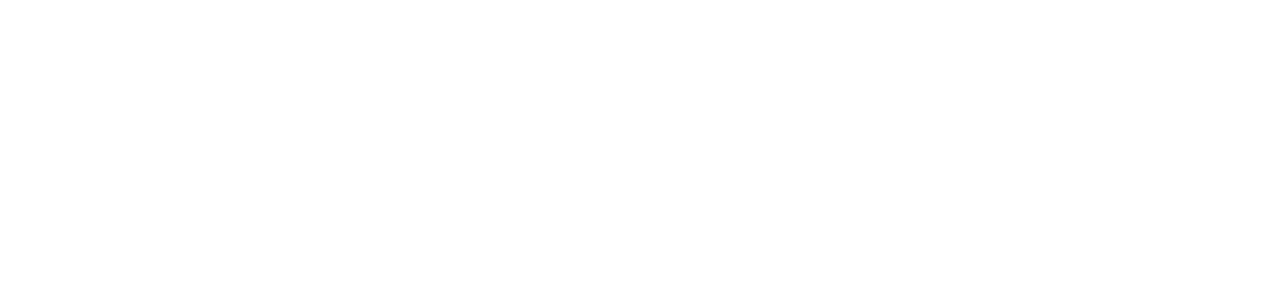
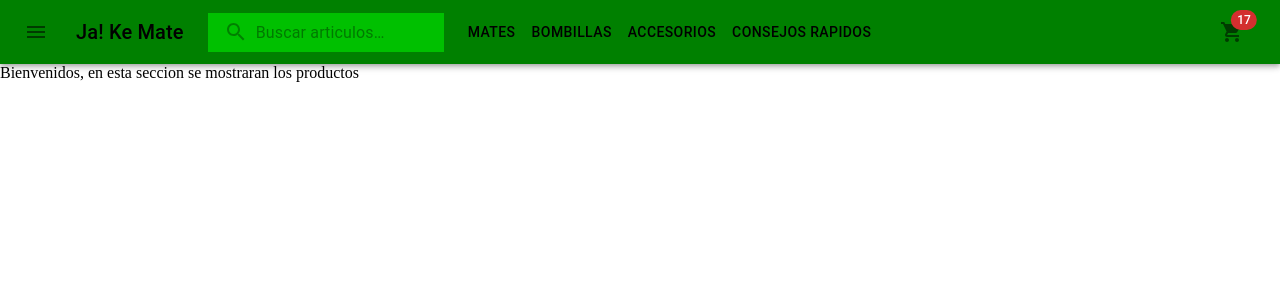
Before and after one commit to nicolasesmite/EcommerceNicolasEsmite, a React (Vite) app: page / in a window 1280 px wide. Shown: the top 300 px of the page. Built offline with nearby package versions, Linux system fonts and the light colour scheme.

Commit message:
PreEntrega1-Esmite

```diff
--- a/src/App.jsx
+++ b/src/App.jsx
@@ -1,5 +1,13 @@
+import NavBar from "./components/pages/home/NavBar/NavBar";
+import ItemListContainer from "./components/pages/home/NavBar/ItemListContainer";
+
 function App() {
-  return <></>;
+  return (
+    <>
+      <NavBar />
+      <ItemListContainer mensaje="Bienvenidos, en esta seccion se mostraran los productos" />
+    </>
+  );
 }
 
 export default App;
--- /dev/null
+++ b/src/components/pages/home/NavBar/CartWidget.jsx
@@ -0,0 +1,21 @@
+import React from "react";
+import ShoppingCartIcon from "@mui/icons-material/ShoppingCart";
+import { IconButton } from "@mui/material";
+import { Badge } from "@mui/material"; //importamos bagde que es el contador
+
+function CartWidget() {
+  return (
+    <IconButton
+      size="large"
+      aria-label="show more"
+      aria-haspopup="true"
+      color="black"
+    >
+      <Badge badgeContent={17} color="error">
+        <ShoppingCartIcon />
+      </Badge>
+    </IconButton>
+  );
+}
+
+export default CartWidget;
--- /dev/null
+++ b/src/components/pages/home/NavBar/ItemListContainer.jsx
@@ -0,0 +1,7 @@
+import React from "react";
+
+function ItemListContainer({ mensaje }) {
+  return <div>{mensaje}</div>;
+}
+
+export default ItemListContainer;
--- /dev/null
+++ b/src/components/pages/home/NavBar/NavBar.jsx
@@ -0,0 +1,153 @@
+import React from "react";
+import CartWidget from "./CartWidget";
+import { styled, alpha } from "@mui/material/styles";
+import AppBar from "@mui/material/AppBar";
+import Box from "@mui/material/Box";
+import Toolbar from "@mui/material/Toolbar";
+import IconButton from "@mui/material/IconButton";
+import Typography from "@mui/material/Typography";
+import InputBase from "@mui/material/InputBase";
+import Menu from "@mui/material/Menu";
+import MenuIcon from "@mui/icons-material/Menu";
+import SearchIcon from "@mui/icons-material/Search";
+import { Button } from "@mui/material";
+
+const Search = styled("div")(({ theme }) => ({
+  position: "relative",
+  borderRadius: theme.shape.borderRadius,
+
+  marginRight: theme.spacing(2),
+  marginLeft: 0,
+  width: "100%",
+  [theme.breakpoints.up("sm")]: {
+    marginLeft: theme.spacing(3),
+    width: "auto",
+  },
+}));
+
+const SearchIconWrapper = styled("div")(({ theme }) => ({
+  padding: theme.spacing(0, 2),
+  height: "100%",
+  position: "absolute",
+  pointerEvents: "none",
+  display: "flex",
+  alignItems: "center",
+  justifyContent: "center",
+  color: "black",
+}));
+
+const StyledInputBase = styled(InputBase)(({ theme }) => ({
+  backgroundColor: "rgba(0,255,0,0.5)",
+  "&:hover": {
+    backgroundColor: "rgba(0,255,0,0.2)",
+  },
+  "& .MuiInputBase-input": {
+    padding: theme.spacing(1, 1, 1, 0),
+    // vertical padding + font size from searchIcon
+    paddingLeft: `calc(1em + ${theme.spacing(4)})`,
+    transition: theme.transitions.create("width"),
+    width: "100%",
+    [theme.breakpoints.up("md")]: {
+      width: "20ch",
+    },
+  },
+}));
+
+export default function PrimarySearchAppBar() {
+  const [anchorEl, setAnchorEl] = React.useState(null);
+  const [mobileMoreAnchorEl, setMobileMoreAnchorEl] = React.useState(null);
+  const navItems = ["Mates", "Bombillas", "Accesorios", "Consejos Rapidos"];
+
+  const isMenuOpen = Boolean(anchorEl);
+  const isMobileMenuOpen = Boolean(mobileMoreAnchorEl);
+
+  const handleMobileMenuClose = () => {
+    setMobileMoreAnchorEl(null);
+  };
+
+  const menuId = "primary-search-account-menu";
+  const renderMenu = (
+    <Menu
+      anchorEl={anchorEl}
+      anchorOrigin={{
+        vertical: "top",
+        horizontal: "right",
+      }}
+      id={menuId}
+      keepMounted
+      transformOrigin={{
+        vertical: "top",
+        horizontal: "right",
+      }}
+      open={isMenuOpen}
+    ></Menu>
+  );
+
+  const mobileMenuId = "primary-search-account-menu-mobile";
+  const renderMobileMenu = (
+    <Menu
+      anchorEl={mobileMoreAnchorEl}
+      anchorOrigin={{
+        vertical: "top",
+        horizontal: "right",
+      }}
+      id={mobileMenuId}
+      keepMounted
+      transformOrigin={{
+        vertical: "top",
+        horizontal: "right",
+      }}
+      open={isMobileMenuOpen}
+      onClose={handleMobileMenuClose}
+    ></Menu>
+  );
+
+  return (
+    <Box sx={{ flexGrow: 1 }}>
+      <AppBar position="static" sx={{ backgroundColor: "green" }}>
+        <Toolbar>
+          <IconButton
+            size="large"
+            edge="start"
+            color="black"
+            aria-label="open drawer"
+            sx={{ mr: 2 }}
+          >
+            <MenuIcon />
+          </IconButton>
+          <Typography
+            variant="h6"
+            noWrap
+            component="div"
+            sx={{ color: "black", display: { xs: "none", sm: "block" } }}
+          >
+            Ja! Ke Mate
+          </Typography>
+          <Search>
+            <SearchIconWrapper>
+              <SearchIcon />
+            </SearchIconWrapper>
+            <StyledInputBase
+              placeholder="Buscar articulos…"
+              inputProps={{ "aria-label": "search" }}
+            />
+          </Search>
+          <Box sx={{ display: { xs: "none", sm: "flex" } }}>
+            {navItems.map((item) => (
+              <Button key={item} sx={{ color: "black" }}>
+                {item}
+              </Button>
+            ))}
+          </Box>
+
+          <Box sx={{ flexGrow: 1 }} />
+          <Box sx={{ display: { xs: "flex", md: "block" } }}>
+            <CartWidget /> {/*Renderizamos el componente Card*/}
+          </Box>
+        </Toolbar>
+      </AppBar>
+      {renderMobileMenu}
+      {renderMenu}
+    </Box>
+  );
+}
```
Also changed, not shown: package.json (+8 -1 lines), 1 other file (tests, documents, lock files or other folders).
